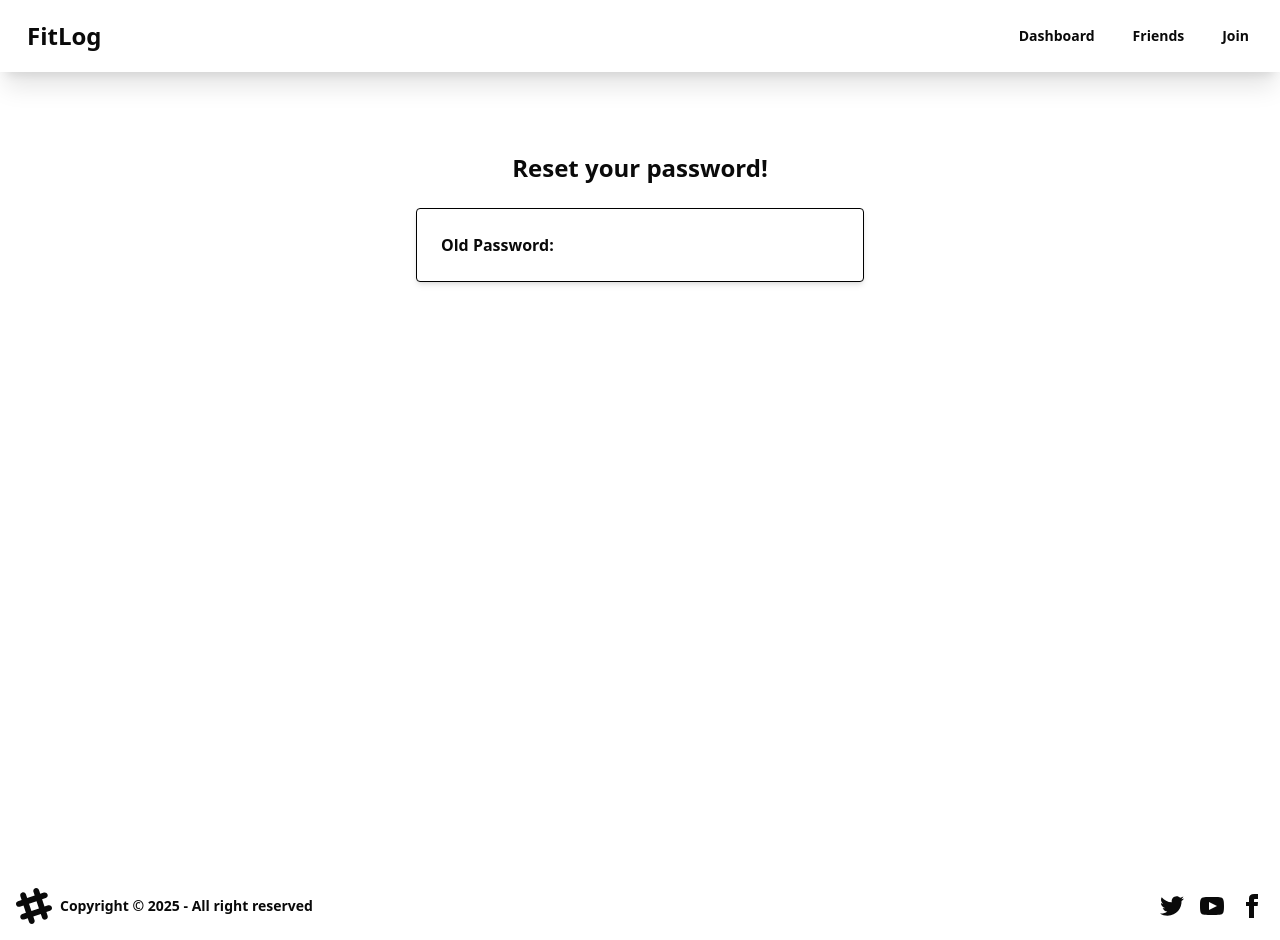
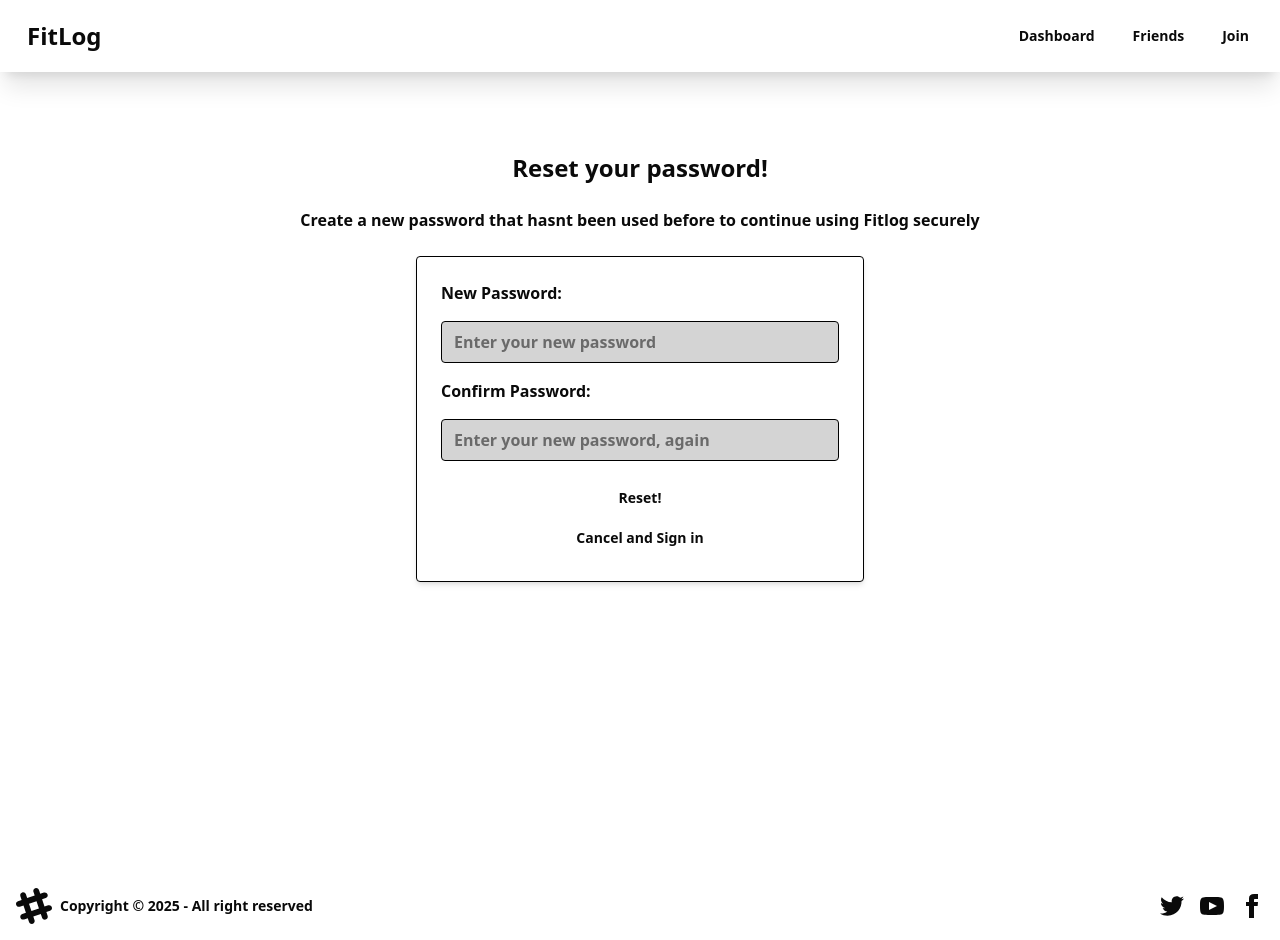
Before and after one commit to tyrucode/fitlog, a Next.js app: page /auth/resetpassword in a window 1280 px wide. Built offline with nearby package versions, Linux system fonts and the light colour scheme; no server answers.

Commit message:
feat: implement password reset functionality with validation and user feedback

```diff
--- a/src/app/auth/resetpassword/page.tsx
+++ b/src/app/auth/resetpassword/page.tsx
@@ -5,21 +5,40 @@ import supabase from "@/lib/supbase";
 function page() {
     //type alias for the forms data
     type FormData = {
-        email: string;
-        password: string;
+        new_password: string;
+        confirm_password: string;
     };
 
     //using type alias to declare the types of values being inputted into our form
     const [formData, setFormData] = useState<FormData>({
-        email: '',
-        password: '',
+        new_password: '',
+        confirm_password: ''
     })
 
     //creating states for errors
-    const [status, setStatus] = useState<string>('');
+    const [status, setStatus] = useState<{ type: 'error' | 'success'; message: string } | null>(null);
+
 
     const resetPassword = async () => {
-        console.log('password reset!')
+        if (formData.new_password !== formData.confirm_password) {
+            setStatus({ type: 'error', message: "Passwords do not match" });
+            return;
+        }
+
+        console.log('attempting password reset!')
+
+        const { data, error } = await supabase.auth.updateUser({
+            password: formData.new_password,
+        });
+
+        if (error) {
+            setStatus({ type: 'error', message: error.message });
+        } else {
+            setStatus({ type: 'success', message: 'Password successfully reset!' });
+            setTimeout(() => {
+                window.location.href = "/auth/signin";
+            }, 1000);
+        }
     }
 
     const handleChange = (e: React.ChangeEvent<HTMLInputElement>) => {
@@ -30,6 +49,8 @@ function page() {
     return (
         <div className="flex flex-col items-center justify-center p-8 gap-6 sm:p-20">
             <h1 className="text-2xl font-semibold text-center">Reset your password!</h1>
+            <h2>Create a new password that hasnt been used before to continue using Fitlog securely</h2>
+
             <div className="border border-black rounded p-6 w-full max-w-md bg-white shadow-md">
                 <form
                     className="flex flex-col gap-4"
@@ -38,9 +59,46 @@ function page() {
                         resetPassword();
                     }}
                 >
-                    <label htmlFor="text">Old Password:</label>
-
+                    <label htmlFor="new_password">New Password:</label>
+                    <input
+                        onChange={handleChange}
+                        value={formData.new_password}
+                        type="password"
+                        id="new_password"
+                        required
+                        placeholder="Enter your new password"
+                        minLength={6}
+                        pattern="(?=.*\d)(?=.*[a-z])(?=.*[A-Z]).{8,}"
+                        title="Must be more than 8 characters, including number, lowercase letter, uppercase letter"
+                        className="bg-neutral-300 border border-black rounded px-3 py-2 text-black focus:outline-none focus:ring-2 focus:ring-black"
+                    />
+                    <label htmlFor="confirm_password">Confirm Password:</label>
+                    <input
+                        onChange={handleChange}
+                        value={formData.confirm_password}
+                        type="password"
+                        id="confirm_password"
+                        required
+                        placeholder="Enter your new password, again"
+                        minLength={6}
+                        pattern="(?=.*\d)(?=.*[a-z])(?=.*[A-Z]).{8,}"
+                        title="Must be more than 8 characters, including number, lowercase letter, uppercase letter"
+                        className="bg-neutral-300 border border-black rounded px-3 py-2 text-black focus:outline-none focus:ring-2 focus:ring-black"
+                    />
+                    {status && (
+                        <div className={`${status.type === 'error' ? 'text-red-600' : 'text-green-600'} text-sm font-medium`}>
+                            {status.message}
+                        </div>
+                    )}
+                    <button type="submit" className="btn btn-ghost">
+                        Reset!
+                    </button>
                 </form>
+                <div className="flex flex-col">
+                    <a className="btn btn-ghost" href="/auth/signin">
+                        Cancel and Sign in
+                    </a>
+                </div>
             </div>
         </div>
     )
--- a/src/app/auth/signin/page.tsx
+++ b/src/app/auth/signin/page.tsx
@@ -17,12 +17,11 @@ function page() {
     })
 
     //creating states for errors
-    const [status, setStatus] = useState<string>('');
+    const [status, setStatus] = useState<{ type: 'error' | 'success'; message: string } | null>(null);
 
     const signIn = async () => {
         const { email, password } = formData
         console.log('sign in!');
-        setStatus('');
 
         const { data, error } = await supabase.auth.signInWithPassword({
             email: email,
@@ -31,11 +30,13 @@ function page() {
 
         if (error) {
             console.log('error signing in:', error)
-            setStatus(error.message)
+            setStatus({ type: 'error', message: error.message })
 
         } else {
-            console.log('user signed in!', data)
-            window.location.href = "/diary";
+            setStatus({ type: 'success', message: 'Password successfully reset!' });
+            setTimeout(() => {
+                window.location.href = "/diary";
+            }, 1000);
         }
     };
 
@@ -46,18 +47,17 @@ function page() {
 
     const reqPasswordEmail = async () => {
         const { email } = formData;
-        setStatus('');
 
         const { data, error } = await supabase.auth.resetPasswordForEmail(email, {
-            redirectTo: 'https://example.com/update-password',
+            redirectTo: 'http://localhost:3000/auth/resetpassword',
         })
 
         if (error) {
             console.log('error requesting password reset:', error);
-            setStatus(error.message);
+            setStatus({ type: 'error', message: error.message })
         } else {
             console.log('password reset email sent!', data);
-            setStatus('Password reset email sent! Please check your inbox.');
+            setStatus({ type: 'success', message: 'Password reset email sent! Please check your inbox.' });
         }
     };
 
@@ -99,16 +99,22 @@ function page() {
                         className="bg-neutral-300 border border-black rounded px-3 py-2 text-black focus:outline-none focus:ring-2 focus:ring-black"
                     />
                     {status && (
-                        <div className="text-red-600 text-sm font-medium">
-                            Error: {status}, please try again.
+                        <div className={`${status.type === 'error' ? 'text-red-600' : 'text-green-600'} text-sm font-medium`}>
+                            {status.message}
                         </div>
                     )}
                     <button type="submit" className="btn btn-ghost">
                         Sign In!
                     </button>
                 </form>
-                <a className=" flex flex-col gap-4 btn btn-ghost" href="/auth/signup">Dont have an account? Sign Up here!</a>
-                <button className=" flex flex-col gap-4 btn btn-ghost" onClick={() => reqPasswordEmail()}>Forgot your password? Reset here!</button>
+                <div className="flex flex-col">
+                    <a className="btn btn-ghost" href="/auth/signup">
+                        Don't have an account? Sign Up here!
+                    </a>
+                    <button className="btn btn-ghost" onClick={() => reqPasswordEmail()}>
+                        Forgot your password? Reset here!
+                    </button>
+                </div>
 
             </div>
         </div>
--- a/src/app/auth/signup/page.tsx
+++ b/src/app/auth/signup/page.tsx
@@ -20,6 +20,9 @@ function Page() {
         last_name: '',
     })
 
+    //creating states for errors
+    const [status, setStatus] = useState<{ type: 'error' | 'success'; message: string } | null>(null);
+
     //function for users to signup
     const signUp = async () => {
         const { email, password, first_name, last_name } = formData
@@ -38,10 +41,13 @@ function Page() {
         //normally would do a try catch but since supabases function just offers this we will use that
         if (error) {
             console.log('error signing up:', error)
+            setStatus({ type: 'error', message: error.message })
         } else {
             console.log('user signed up!', data)
-            window.location.href = "/auth/signin";
-
+            setStatus({ type: 'success', message: 'Successfully signed up!' })
+            setTimeout(() => {
+                window.location.href = "/auth/signin";
+            }, 1000);;
         }
     };
 
@@ -109,6 +115,11 @@ function Page() {
                         title="Must be more than 8 characters, including number, lowercase letter, uppercase letter"
                         className="bg-neutral-300 border border-black rounded px-3 py-2 text-black focus:outline-none focus:ring-2 focus:ring-black"
                     />
+                    {status && (
+                        <div className={`${status.type === 'error' ? 'text-red-600' : 'text-green-600'} text-sm font-medium`}>
+                            {status.message}
+                        </div>
+                    )}
                     <button type="submit" className="btn btn-ghost">
                         Create Account
                     </button>
```
